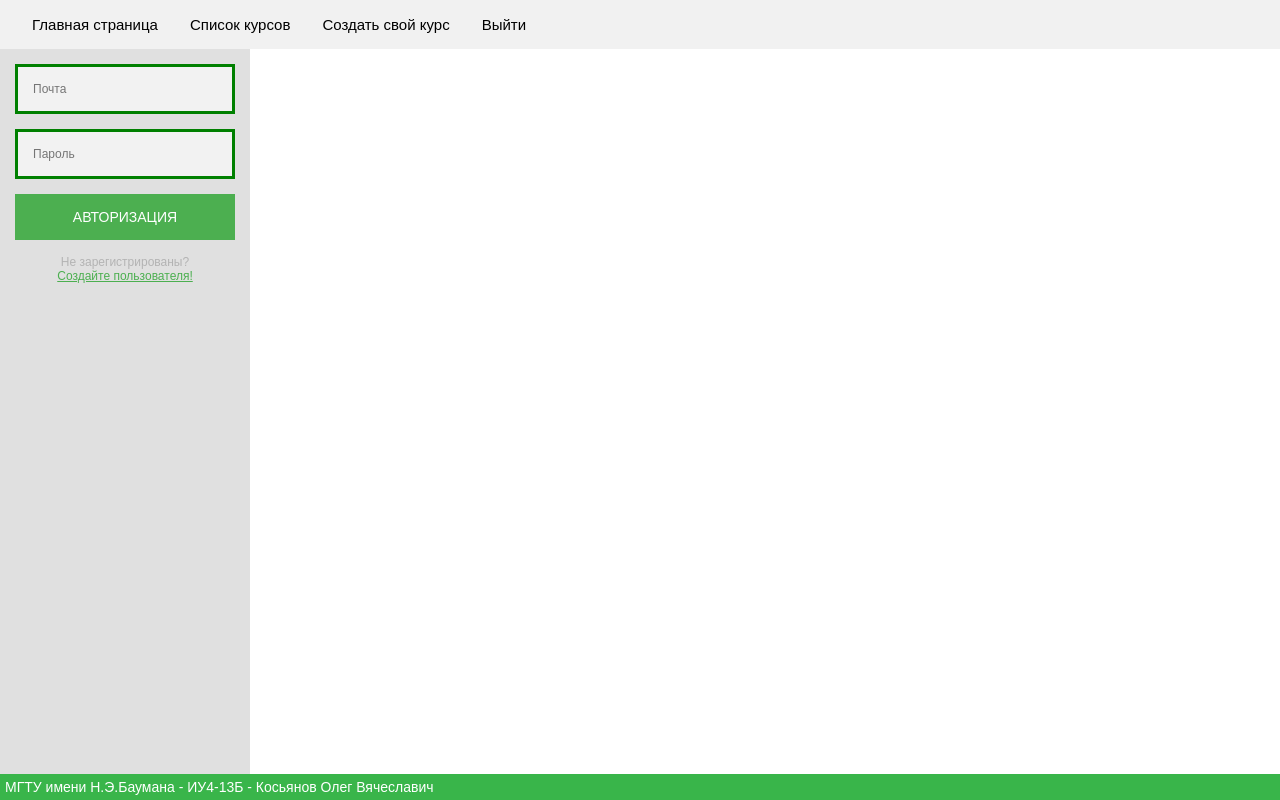
After one commit to sleepy-h/main-1-sem-project, a PHP site: page /index.php in a window 1280 px wide. The commit adds this page. Run offline with PHP 8.4, Linux system fonts and the light colour scheme.

Commit message:
add index.php

```diff
--- /dev/null
+++ b/index.php
@@ -0,0 +1,94 @@
+<?php
+require('db.php');
+session_start();
+if (isset($_POST['username']) or isset($_SESSION['username'])) {
+	if (isset($_POST['username'])) {
+		$username = stripslashes($_REQUEST['username']);
+ 		$username = mysqli_real_escape_string($conn,$username);
+ 		$password = stripslashes($_REQUEST['password']);
+ 		$password = mysqli_real_escape_string($conn,$password);
+		$query1 = "SELECT * FROM `accounts` WHERE email='$username' and password='".md5($password)."';";
+		$query2 = "SELECT * FROM `accounts` WHERE login='$username' and password='".md5($password)."';";
+		$result1 = $conn->query($query1);
+		$result2 = $conn->query($query2);
+		if($result1->num_rows) {
+			echo "res1";
+			print_r($result1->fetch_row());//set $session values and show user page
+		} else {
+			if ($result2->num_rows){
+				echo "res2";
+				print_r($result2->fetch_row());//set $session values and show user page
+			} else {?>
+<!DOCTYPE html>
+<html>
+	<head>
+		<link rel="stylesheet" type="text/css" href="index.css">
+		<title>Главная страница</title>
+	</head>
+	<body>
+		<div class="header">
+			<p><a href="/">Главная страница</a></p>
+			<p><a href="#">Список курсов</a></p>
+			<p><a href="#">Создать свой курс</a></p>
+			<p><a href="#">Выйти</a></p>
+		</div>
+		<div class="main">
+			<div class="right-menu">
+				<div class="form">
+					<form class="login-form">
+						<input type="text" placeholder="Почта" name="username" />
+						<input type="password" placeholder="Пароль" name="password" />
+						<button>Авторизация</button>
+						<p>неправильная почта и пароль</p>
+						<p class="message">Не зарегистрированы? <br><a href="registration.php">Создайте пользователя!</a></p>
+					</form>
+				</div>
+			</div>
+		</div>
+		<div id="footer">
+			<p>МГТУ имени Н.Э.Баумана - ИУ4-13Б - Косьянов Олег Вячеславич</p>
+		</div>
+	</body>
+</html>
+			<?php
+			$_SESSION['login'] = '';
+			$_SESSION['password'] = '';
+			}
+		}
+	} else {
+		// show user page
+	}
+} else {?>
+<!DOCTYPE html>
+<html>
+	<head>
+		<link rel="stylesheet" type="text/css" href="index.css">
+		<title>Главная страница</title>
+	</head>
+	<body>
+		<div class="header">
+			<p><a href="/">Главная страница</a></p>
+			<p><a href="#">Список курсов</a></p>
+			<p><a href="#">Создать свой курс</a></p>
+			<p><a href="#">Выйти</a></p>
+		</div>
+		<div class="main">
+			<div class="right-menu">
+				<div class="form">
+					<form class="login-form">
+						<input type="text" placeholder="Почта" name="username" />
+						<input type="password" placeholder="Пароль" name="password" />
+						<button>Авторизация</button>
+						<p class="message">Не зарегистрированы? <br><a href="registration.php">Создайте пользователя!</a></p>
+					</form>
+				</div>
+			</div>
+		</div>
+		<div id="footer">
+			<p>МГТУ имени Н.Э.Баумана - ИУ4-13Б - Косьянов Олег Вячеславич</p>
+		</div>
+	</body>
+</html>
+<?php
+}
+?>
```
Also changed, not shown: index.css (line endings or trailing spaces).
